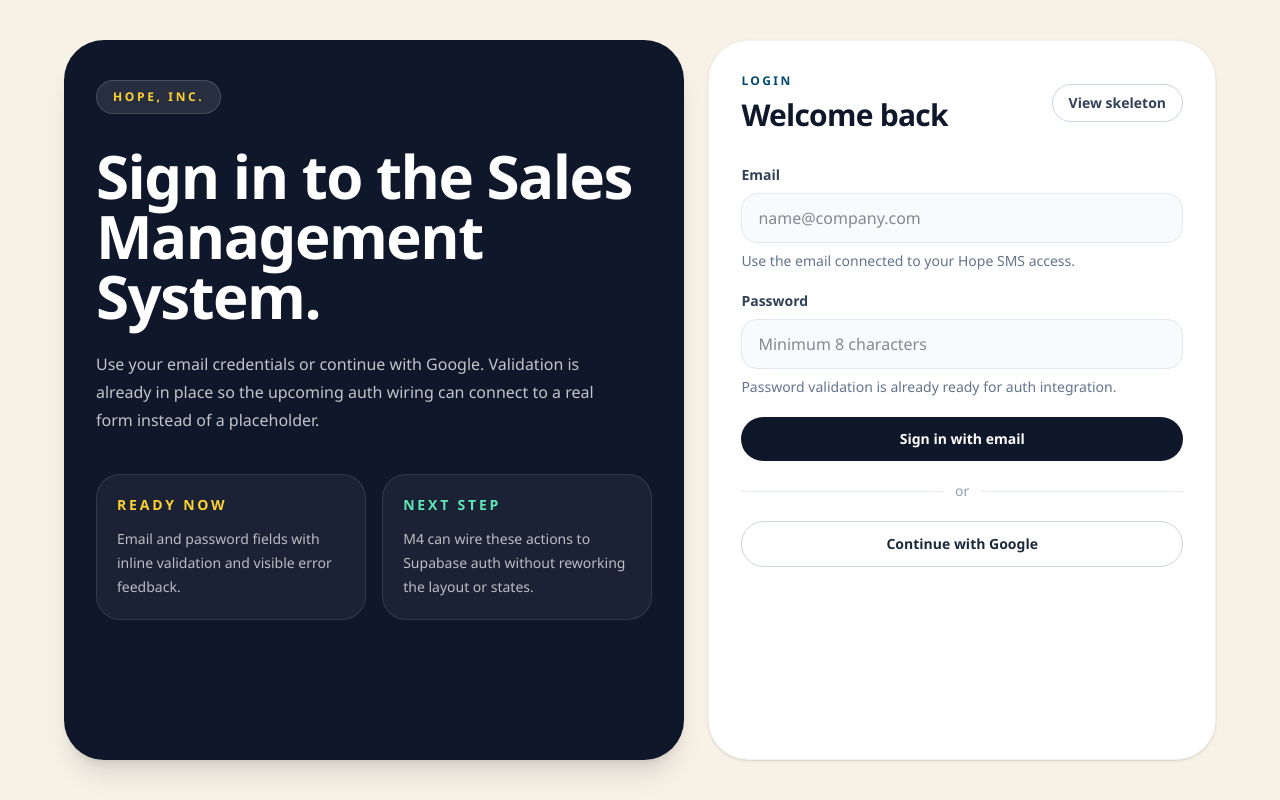
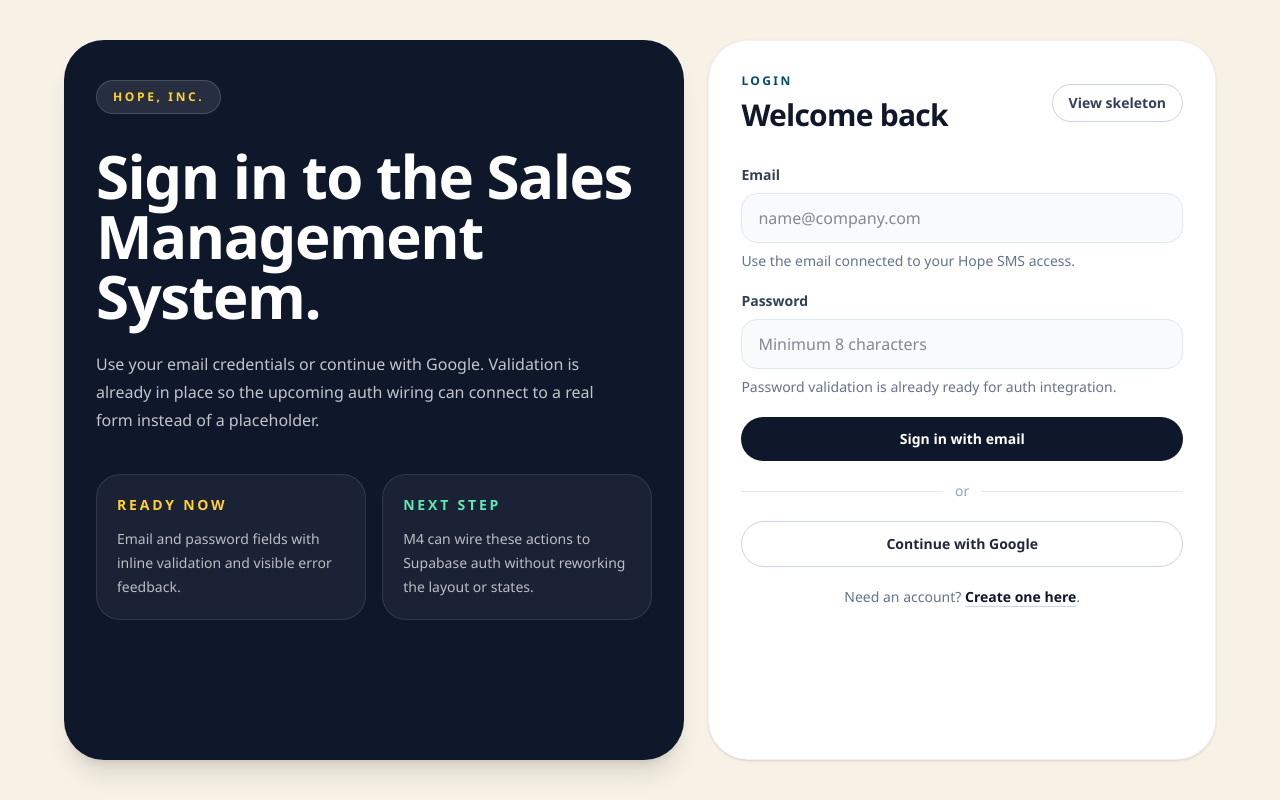
Before and after one commit to johnraivenolazo/Sales-Management-System, a React (Vite) app: page /login in a window 1280 px wide. Built offline with nearby package versions, Linux system fonts and the light colour scheme; no server answers.

Commit message:
[Sprint 1][M4] fix/auth-finalize-flow (#79)
* fix(auth): add detailed OAuth debug logging

* fix(auth): stabilize auth context across hot reloads

* fix(auth): remove debug logging and add signup link

```diff
--- a/src/contexts/AuthContext.jsx
+++ b/src/contexts/AuthContext.jsx
@@ -1,12 +1,6 @@
-import {
-  createContext,
-  useCallback,
-  useEffect,
-  useState,
-} from "react";
+import { useCallback, useEffect, useState } from "react";
+import { AuthContext } from "./auth-context.js";
 import { isSupabaseConfigured, supabase } from "../lib/supabaseClient.js";
-
-const AuthContext = createContext(null);
 
 function buildAuthCallbackUrl() {
   if (typeof window === "undefined") {
@@ -26,12 +20,12 @@ async function readAppUser(authUser) {
   }
 
   const selectClause =
-    "userId, username, email, first_name, last_name, user_type, record_status";
+    "userid, username, email, first_name, last_name, user_type, record_status";
 
   const byId = await supabase
     .from("user")
     .select(selectClause)
-    .eq("userId", authUser.id)
+    .eq("userid", authUser.id)
     .maybeSingle();
 
   if (byId.error && !isMissingRowError(byId.error)) {
@@ -287,5 +281,3 @@ export function AuthProvider({ children }) {
 
   return <AuthContext.Provider value={value}>{children}</AuthContext.Provider>;
 }
-
-export { AuthContext };
--- /dev/null
+++ b/src/contexts/auth-context.js
@@ -0,0 +1,3 @@
+import { createContext } from "react";
+
+export const AuthContext = createContext(null);
--- a/src/hooks/useAuth.js
+++ b/src/hooks/useAuth.js
@@ -1,5 +1,5 @@
 import { useContext } from "react";
-import { AuthContext } from "../contexts/AuthContext.jsx";
+import { AuthContext } from "../contexts/auth-context.js";
 
 export function useAuth() {
   const context = useContext(AuthContext);
--- a/src/pages/LoginPage.jsx
+++ b/src/pages/LoginPage.jsx
@@ -266,6 +266,17 @@ function LoginPage() {
             >
               {isGoogleSubmitting ? "Redirecting..." : "Continue with Google"}
             </button>
+
+            <p className="text-center text-sm text-slate-500">
+              Need an account?{" "}
+              <Link
+                className="font-semibold text-slate-900 underline decoration-slate-300 underline-offset-4 transition hover:decoration-slate-900"
+                to="/register"
+              >
+                Create one here
+              </Link>
+              .
+            </p>
           </form>
         </section>
       </div>
```
